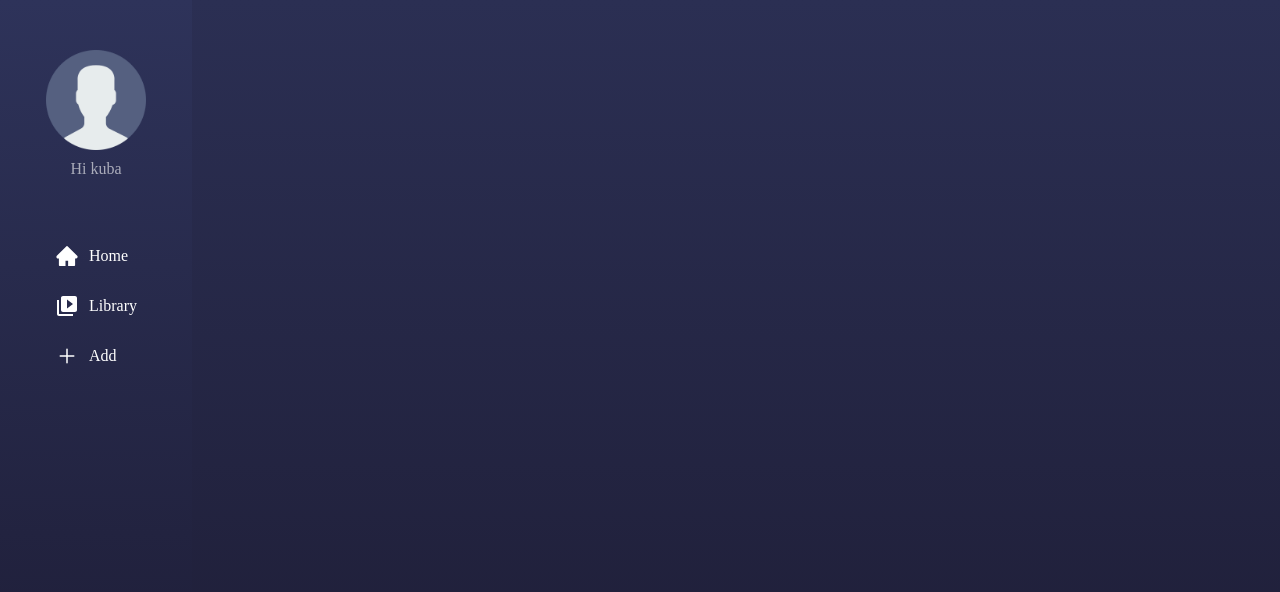
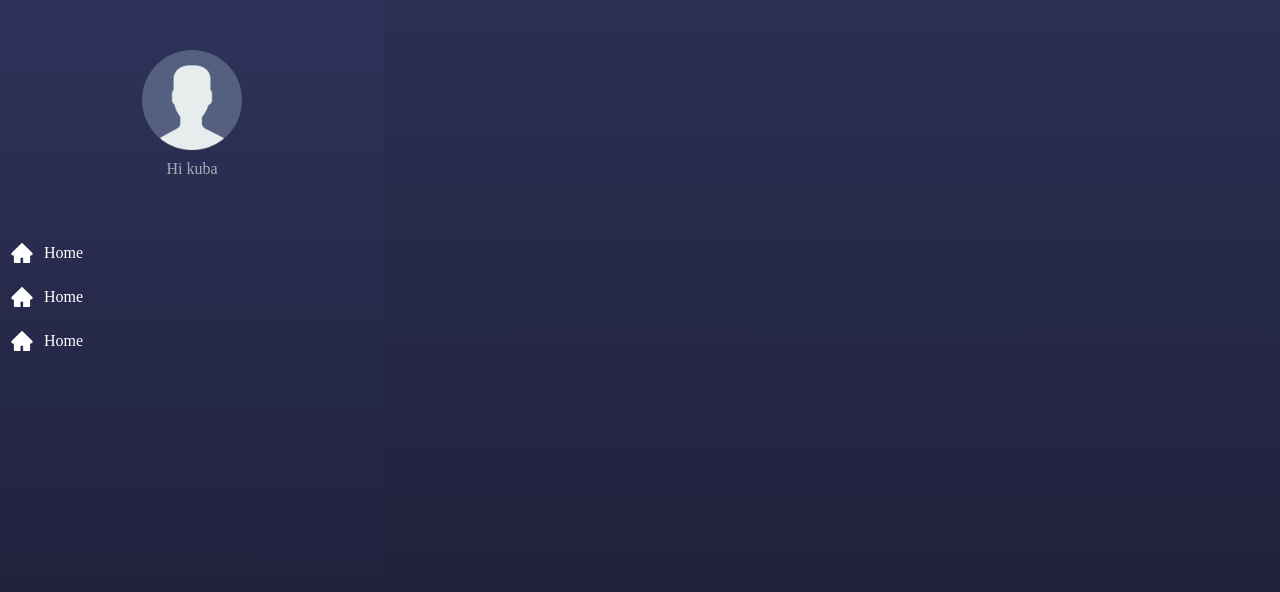
Before and after one commit to JackTheFullDev/tutorialApp, a React (Vite) app: page / in a window 1280 px wide. Shown: the top 592 px of the page. Built offline with nearby package versions, Linux system fonts and the light colour scheme.

Commit message:
navigation-changed-links

```diff
--- a/src/components/feature/Navigation.css
+++ b/src/components/feature/Navigation.css
@@ -2,37 +2,36 @@
 {
     background: linear-gradient(#2E335A, #1C1B33);
     position: fixed;
-    inset: 0 85% 0 0;
+    inset: 0 70% 0 0;
     color: rgba(255, 255, 255, 0.6);
     display: flex;
     flex-direction: column;
     gap: 50px;
-    align-items: center;
+
 }
 .naviagtion li{
     list-style-type:none;
 }
 
-.naviagation-content
-{
-
-  display: flex;
-  gap: 10px;
-  align-items: center;
-  height: 50px;
-  cursor: pointer;
-
-}
-.naviagation-content:hover
-{
-    transform: translateY(-2px);
-    transition: .3s ease-in-out;
-}
 .naviagation-content a
 {
     text-decoration: none;
     color: white;
+    display: flex;
+    align-items: center;
+    gap: 10px;
+    padding: 10px;
 }
+
+
+.naviagation-content:hover , .naviagation-content a:hover
+{
+    transform: translateY(-2px);
+    transition: .3s ease-in-out;
+    color: #48CB3D;
+
+}
+
 #user-profile-img
 {
     max-width: 100px;
--- a/src/components/feature/Navigation.jsx
+++ b/src/components/feature/Navigation.jsx
@@ -20,28 +20,28 @@ function Naviagation ()
         <p>Hi kuba</p>
         </div>
         <ul>
-          <li >
+          <li>
             <div className="naviagation-content">
-            <AiFillHome style={iconStyle}/>
-              <div>
-                <Link to="/">Home</Link>
-              </div>
+                <Link to="/">
+                <AiFillHome style={iconStyle}/>
+                <p>Home</p>
+                </Link>
             </div>
           </li>
           <li>
             <div className="naviagation-content">
-            <MdVideoLibrary style={iconStyle}/>
-              <div>
-                <Link to="/">Library</Link>
-              </div>
+            <Link to="/">
+                <AiFillHome style={iconStyle}/>
+                <p>Home</p>
+                </Link>
             </div>
           </li>
           <li>
             <div className="naviagation-content">
-            <IoAdd style={iconStyle}/>
-              <div>
-                <Link to="/">Add</Link>
-              </div>
+            <Link to="/">
+                <AiFillHome style={iconStyle}/>
+                <p>Home</p>
+                </Link>
             </div>
           </li>
         </ul>
--- a/src/index.css
+++ b/src/index.css
@@ -25,16 +25,3 @@ body {
   background: linear-gradient(#2B2F53, #1D1C34);
 
 }
-
-@media (prefers-color-scheme: light) {
-  :root {
-    color: #213547;
-    background-color: #ffffff;
-  }
-  a:hover {
-    color: #747bff;
-  }
-  button {
-    background-color: #f9f9f9;
-  }
-}
```
